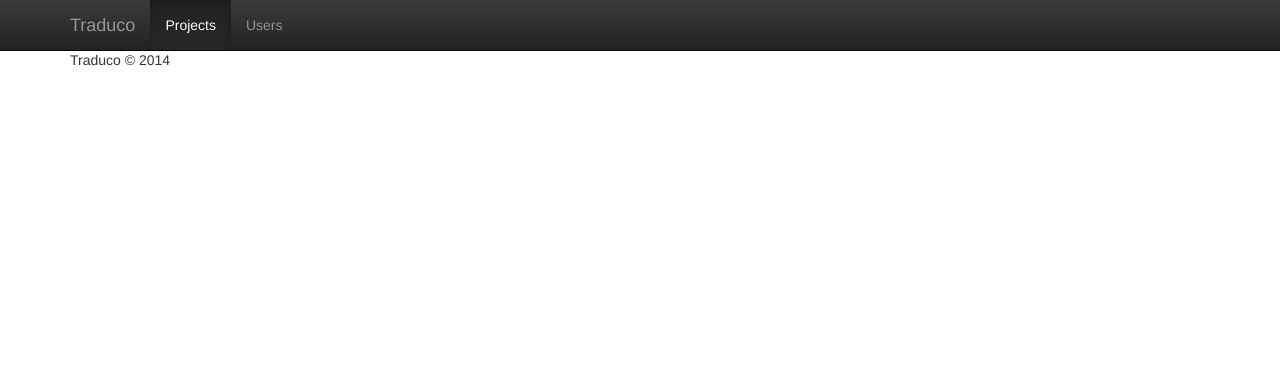
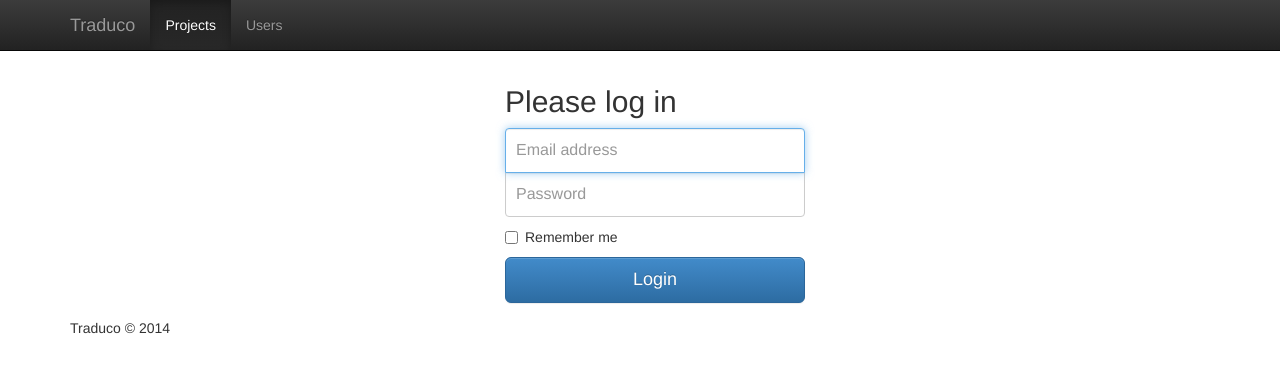
Before and after one commit to Traduco/Traduco_client, a plain HTML site: page app/index.html in a window 1280 px wide. Drawn offline with Linux system fonts and the light colour scheme.

Commit message:
adding login page

```diff
--- a/app/index.html
+++ b/app/index.html
@@ -14,6 +14,7 @@
 	<script src="js/app.js"></script>
 	<script src="js/controllers/applicationController.js"></script>
 	<script src="js/controllers/projectListController.js"></script>
+	<script src="js/controllers/loginController.js"></script>
 
 	<!-- Unminified version of JQuery -->
 	<script src="../lib/jquery-2.1.0/jquery.js"></script>
--- a/app/js/app.js
+++ b/app/js/app.js
@@ -11,14 +11,18 @@ traducoApp.config(['$routeProvider', '$httpProvider',
 
     // Taking care of routing
     $routeProvider.
+      when('/login', {
+        templateUrl: 'partials/login.html',
+        controller: 'LoginCtrl'
+      }).
       when('/projects', {
         templateUrl: 'partials/project-list.html',
         controller: 'ProjectListCtrl'
       }).
-    //   when('/phones/:phoneId', {
-    //     templateUrl: 'partials/phone-detail.html',
-    //     controller: 'PhoneDetailCtrl'
-    //   }).
+      when('/projects/new', {
+        templateUrl: 'partials/phone-detail.html',
+        controller: 'PhoneDetailCtrl'
+      }).
     otherwise({
       redirectTo: '/login'
     });
--- /dev/null
+++ b/app/js/controllers/loginController.js
@@ -0,0 +1,10 @@
+var traducoControllers = angular.module('traducoControllers');
+
+traducoControllers.controller('LoginCtrl', ['$scope', '$http',
+  	function ($scope, $http) {
+  		$scope.user = {};
+	    $scope.login = function(user) {
+	    	// Do some user validation
+	    }
+  	}
+]);
--- a/app/js/controllers/projectListController.js
+++ b/app/js/controllers/projectListController.js
@@ -1,10 +1,14 @@
 var traducoControllers = angular.module('traducoControllers');
 
-traducoControllers.controller('ProjectListCtrl', ['$scope', '$http',
-  	function ($scope, $http) {
+traducoControllers.controller('ProjectListCtrl', ['$scope', '$http', '$location',
+  	function ($scope, $http, $location) {
 	    $http.get('http://localhost:3000/projects').success(function(json) {
 	    	$scope.projects = json.data;
-	    });
+	    }).error(function(data, status, headers, config){
+        if(status === 401) {
+          $location.path ('/login');
+        }
+      });
 
     	$scope.getProjectPercentage = function(project) {
     		return project.translatedStrings * 100 / project.totalStrings;
--- /dev/null
+++ b/app/partials/login.html
@@ -0,0 +1,13 @@
+<div class="container">
+
+  <form class="form-signin" role="form">
+    <h2 class="form-signin-heading">Please log in</h2>
+    <input ng-model="user.email" type="email" class="form-control" placeholder="Email address" autofocus>
+    <input ng-model="user.passwd" type="password" class="form-control" placeholder="Password" required>
+    <label class="checkbox">
+      <input type="checkbox" value="remember-me"> Remember me
+    </label>
+    <button ng-click="login(user)" class="btn btn-lg btn-primary btn-block" type="submit">Login</button>
+  </form>
+
+</div> <!-- /container -->
--- /dev/null
+++ b/app/sass/main/_LoginSignin.scss
@@ -0,0 +1,37 @@
+.form-signin {
+  max-width: 330px;
+  padding: 15px;
+  margin: 0 auto;
+
+  .form-signin-heading, .checkbox {
+    margin-bottom: 10px;
+  }
+
+  .checkbox {
+    font-weight: normal;
+  }
+
+  .form-control {
+    position: relative;
+    height: auto;
+    padding: 10px;
+    font-size: 16px;
+    @include box-sizing(border-box);
+  }
+
+  .form-control:focus {
+    z-index: 2;
+  }
+
+  input[type="email"] {
+    margin-bottom: -1px;
+    border-bottom-right-radius: 0;
+    border-bottom-left-radius: 0;
+  }
+
+  input[type="password"] {
+    margin-bottom: 10px;
+    border-top-left-radius: 0;
+    border-top-right-radius: 0;
+  }
+}
--- a/app/sass/screen.scss
+++ b/app/sass/screen.scss
@@ -3,15 +3,15 @@
  * Import this file using the following HTML or equivalent:
  * <link href="/stylesheets/screen.css" media="screen, projection" rel="stylesheet" type="text/css" /> */
 
-/*@import "compass/reset";*/
+
+/* Compass imports */
+@import "compass/css3/box-sizing";
+
+/* Project imports */
 @import "main/_General";
 @import "main/_Projects";
+@import "main/_LoginSignin";
 
 body {
   	padding-top: 50px;
 }
-.starter-template {
-  	padding: 40px 15px;
-  	text-align: center;
-
-}
```
Also changed, not shown: app/stylesheets/screen.css.
